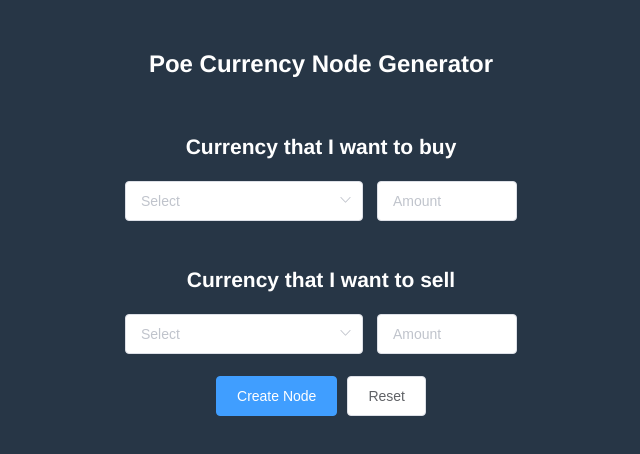
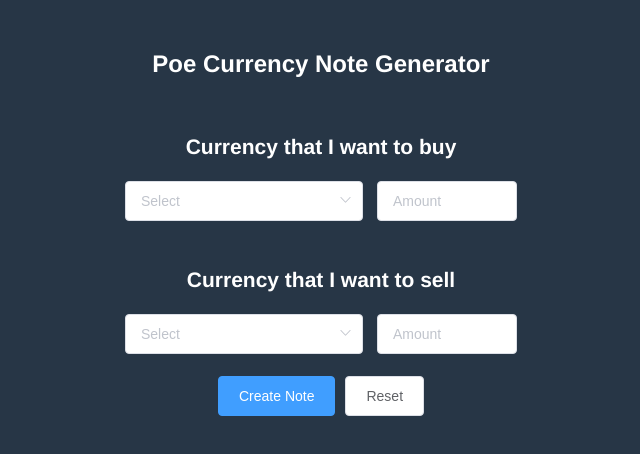
Before and after one commit to merlinbr/poe-currency-node-generator, a Vue app: page / in a window 1280 px wide. Shown: the top 454 px of the page, without its empty margins (319-959 px from the left). Built offline with nearby package versions, Linux system fonts and the light colour scheme.

Commit message:
change spelling "node" to "note" because it actually is a note and not a node

```diff
--- a/public/index.html
+++ b/public/index.html
@@ -4,11 +4,11 @@
 	<meta charset="utf-8">
 	<meta http-equiv="X-UA-Compatible" content="IE=edge">
 	<meta name="viewport" content="width=device-width,initial-scale=1.0">
-	<title>poe-currency-node-generator</title>
+	<title>Poe Currency Note Generator</title>
 </head>
 <body>
 <noscript>
-	<strong>We're sorry but poe-currency-node-generator doesn't work properly without JavaScript enabled. Please enable
+	<strong>We're sorry but poe-currency-note-generator doesn't work properly without JavaScript enabled. Please enable
 		it to continue.</strong>
 </noscript>
 <div id="app"></div>
--- a/src/App.vue
+++ b/src/App.vue
@@ -2,14 +2,14 @@
 	<div id="app">
 		<el-container>
 			<el-header>
-				<h2>Poe Currency Node Generator</h2>
+				<h2>Poe Currency Note Generator</h2>
 			</el-header>
 			<CurrencyForm></CurrencyForm>
 			<el-row :gutter="20" v-if="formData">
 				Press to copy
 				<el-col align="center" class="grid-content">
-					<el-button id="node-btn" @click="copyToClipboard">
-						{{ node }}
+					<el-button id="note-btn" @click="copyToClipboard">
+						{{ note }}
 					</el-button>
 				</el-col>
 			</el-row>
@@ -25,7 +25,7 @@
 		data() {
 			return {
 				formData: null,
-				node: ''
+				note: ''
 			}
 		},
 		mounted() {
@@ -41,18 +41,18 @@
 				EventBus.$on('get-form-data', formValues => {
 					if (formValues) {
 						this.formData = formValues;
-						this.generateCurrencyNode();
+						this.generateCurrencyNote();
 					} else {
 						this.formData = null;
 					}
 				});
 			},
-			generateCurrencyNode() {
+			generateCurrencyNote() {
 				const buyAmount = this.formData.buyAmount;
 				const sellAmount = this.formData.sellAmount;
 				const buyCurrency = this.formData.buyValue;
 
-				this.node = '~b/o ' + buyAmount + '/' + sellAmount + ' ' + buyCurrency;
+				this.note = '~b/o ' + buyAmount + '/' + sellAmount + ' ' + buyCurrency;
 				this.copyToClipboard();
 				this.openClipboardSuccessNotification();
 			},
@@ -60,8 +60,8 @@
 				/* Create placeholder textArea for the select function */
 				let textArea = document.createElement("textarea");
 
-				/* Set textArea value to the node */
-				textArea.value = this.node;
+				/* Set textArea value to the note */
+				textArea.value = this.note;
 				document.body.appendChild(textArea);
 
 				/* Select the text field of the textArea */
@@ -102,7 +102,7 @@
 		margin-right: auto;
 	}
 
-	#node-btn {
+	#note-btn {
 		margin-top: 5px;
 	}
 </style>
--- a/src/components/CurrencyForm.vue
+++ b/src/components/CurrencyForm.vue
@@ -38,7 +38,7 @@
 				</el-row>
 			</el-form-item>
 			<el-form-item>
-				<el-button type="primary" @click="emitGlobalSendFormEvent">Create Node</el-button>
+				<el-button type="primary" @click="emitGlobalSendFormEvent">Create Note</el-button>
 				<el-button @click="resetForm">Reset</el-button>
 			</el-form-item>
 		</el-form>
```
